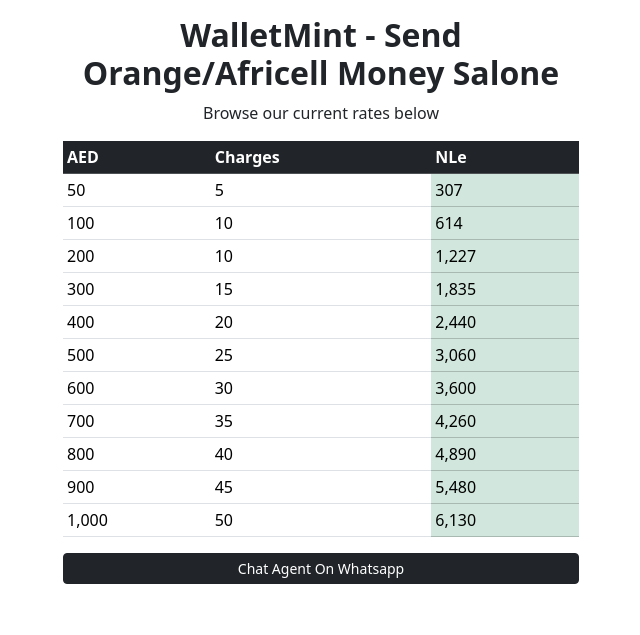
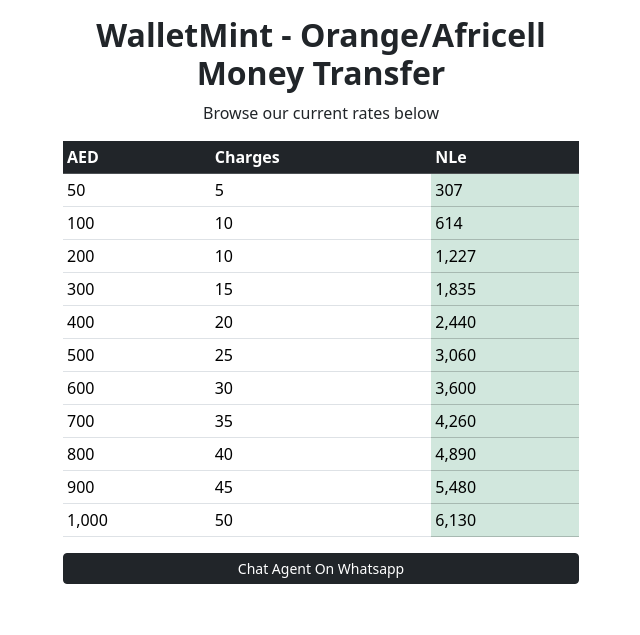
Before and after one commit to SUBiango/easy-money-transfer, a plain HTML site: page index.html in a window 1280 px wide. Shown: the whole page, without its empty margins (319-959 px from the left). Drawn offline with nearby package versions, Linux system fonts and the light colour scheme.

Commit message:
Updated copy

```diff
--- a/index.html
+++ b/index.html
@@ -9,7 +9,7 @@
   </head>
   <body>
     <div class="container custom-table-container">
-        <h1 class="fs-2 text-center mt-3 fw-bold">WalletMint - Send Orange/Africell Money Salone</h1>
+        <h1 class="fs-2 text-center mt-3 fw-bold">WalletMint - Orange/Africell Money Transfer</h1>
         <p class="text-center">Browse our current rates below</p>
         <div class="row">
             <div class="col-md">
```
